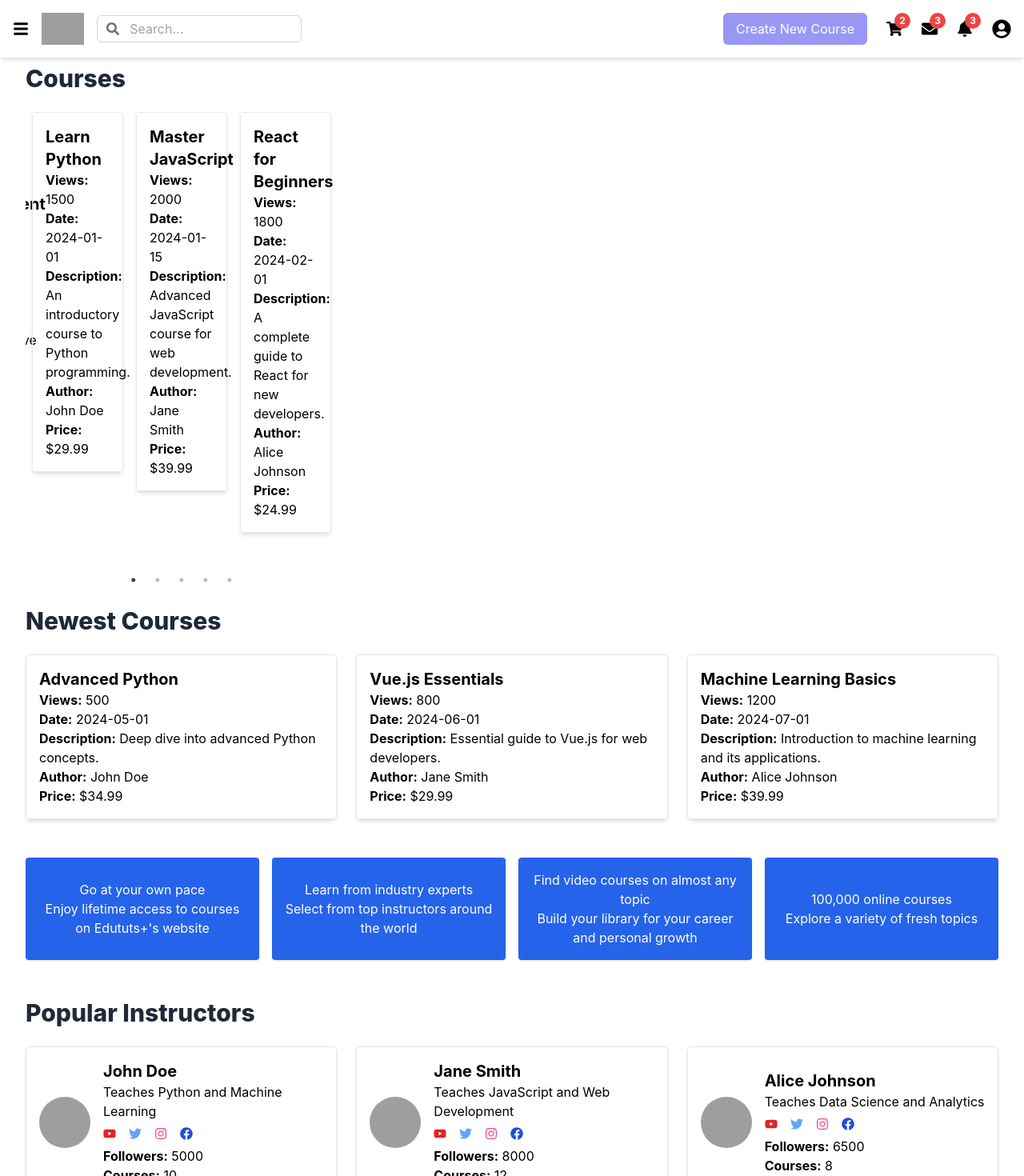
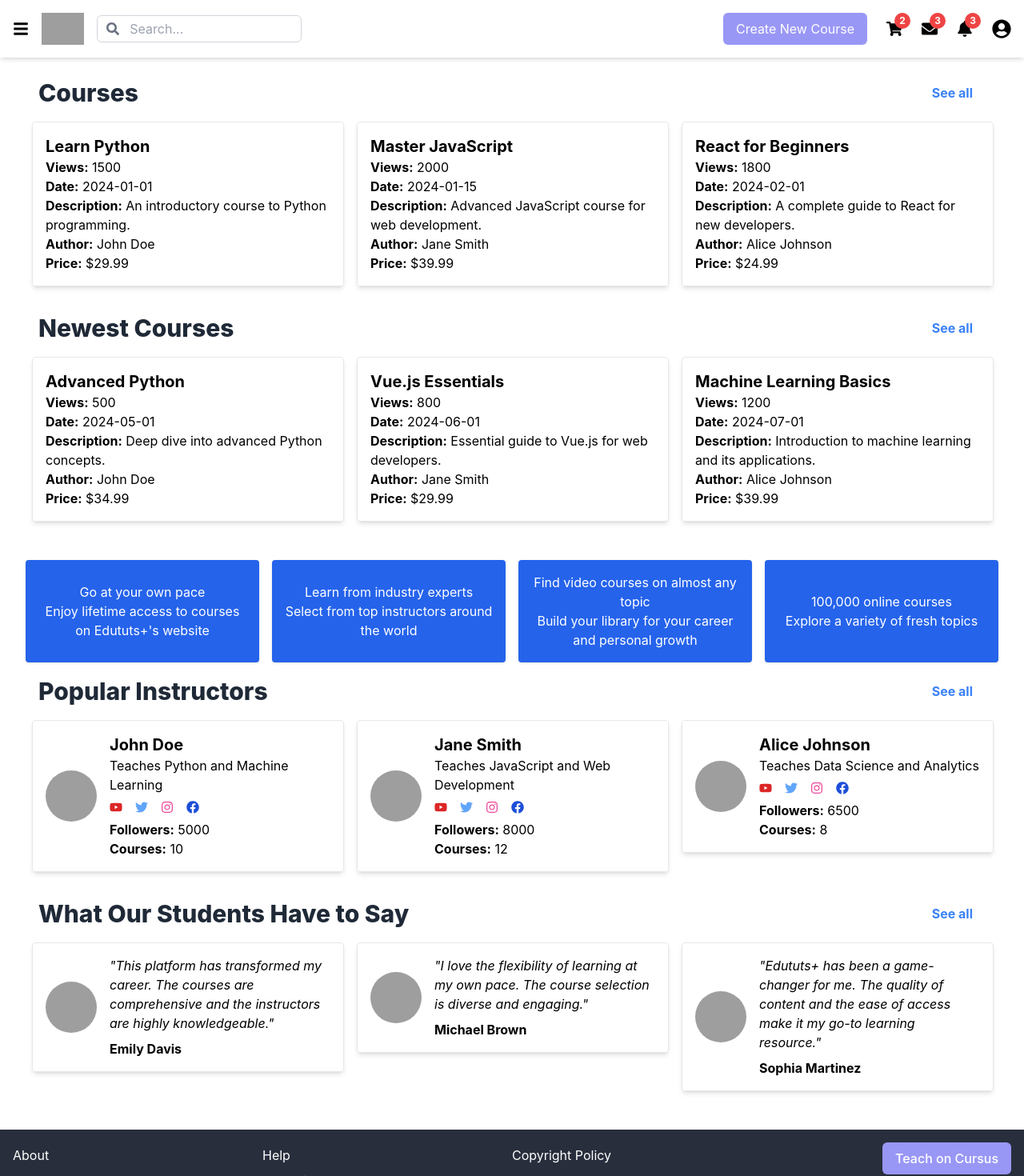
Before and after one commit to Ka213s/Clonesera, a React (Create React App) app: page / in a window 1280 px wide. Shown: the top 1470 px of the page at 80% size. Built offline with nearby package versions, Linux system fonts and the light colour scheme; grey boxes are pictures that could not be loaded.

Commit message:
Update CSS

```diff
--- a/src/components/Header/Header.tsx
+++ b/src/components/Header/Header.tsx
@@ -7,9 +7,17 @@ interface HeaderProps {
 
 const Header: React.FC<HeaderProps> = ({ toggleMenu }) => {
   const [showDropdown, setShowDropdown] = useState(false);
+  const [showBellNotification, setShowBellNotification] = useState(false);
+  const [showEmailNotifications, setShowEmailNotifications] = useState(false);
 
   const toggleDropdown = () => {
     setShowDropdown(!showDropdown);
+  };
+  const toggleEmailNotifications = () => {
+    setShowEmailNotifications(!showEmailNotifications);
+  };
+  const toggleBellNotification = () => {
+    setShowBellNotification(!showBellNotification);
   };
 
   return (
@@ -38,14 +46,32 @@ const Header: React.FC<HeaderProps> = ({ toggleMenu }) => {
             2
           </div>
         </div>
-        <div className="relative">
-          <FaEnvelope className="text-xl cursor-pointer" />
+        <div className="relative" onClick={toggleEmailNotifications}>
+          <FaEnvelope className="text-xl cursor-pointer" onClick={() => setShowEmailNotifications(true)} /> {/* Thêm sự kiện onClick */}
+          {showEmailNotifications && (
+            <div className="absolute top-0 right-0 mt-10 py-2 w-48 bg-white border border-gray-300 rounded-md shadow-lg">
+              <ul>
+                <li className="px-4 py-2 hover:bg-gray-100 cursor-pointer">Notification 1</li>
+                <li className="px-4 py-2 hover:bg-gray-100 cursor-pointer">Notification 2</li>
+                <li className="px-4 py-2 hover:bg-gray-100 cursor-pointer">Notification 3</li>
+              </ul>
+            </div>
+          )}
           <div className="absolute top-0 right-0 transform translate-x-1/2 -translate-y-1/2 inline-flex items-center justify-center w-5 h-5 text-xs font-bold text-white bg-red-500 rounded-full">
             3
           </div>
         </div>
-        <div className="relative">
-          <FaBell className="text-xl cursor-pointer" />
+        <div className="relative" onClick={toggleBellNotification}>
+          <FaBell className="text-xl cursor-pointer" onClick={() => setShowBellNotification(true)}/>
+          {showBellNotification && (
+            <div className="absolute top-0 right-0 mt-10 py-2 w-48 bg-white border border-gray-300 rounded-md shadow-lg">
+              <ul>
+                <li className="px-4 py-2 hover:bg-gray-100 cursor-pointer">Notification 1</li>
+                <li className="px-4 py-2 hover:bg-gray-100 cursor-pointer">Notification 2</li>
+                <li className="px-4 py-2 hover:bg-gray-100 cursor-pointer">Notification 3</li>
+              </ul>
+            </div>
+          )}
           <div className="absolute top-0 right-0 transform translate-x-1/2 -translate-y-1/2 inline-flex items-center justify-center w-5 h-5 text-xs font-bold text-white bg-red-500 rounded-full">
             3
           </div>
--- a/src/page/HomePage.tsx
+++ b/src/page/HomePage.tsx
@@ -11,20 +11,28 @@ import TestimonialCard from '../components/TestimonialCard';
 import "slick-carousel/slick/slick.css";
 import "slick-carousel/slick/slick-theme.css";
 
+
 const HomePage: React.FC = () => {
   const settings = {
-    dots: true,
+    dots: false,
     infinite: true,
     speed: 500,
     slidesToShow: 3,
     slidesToScroll: 1,
     arrows: true,
   };
+
+
   return (
     <MainLayout>
       <div className="p-4">
-        <h1 className="text-3xl font-extrabold mb-6 text-gray-800">Courses</h1>
-        <div className="grid grid-cols-1 md:grid-cols-2 lg:grid-cols-3 gap-6">
+        <div className="p-4 relative flex items-center justify-between">
+          <h1 className="text-3xl font-extrabold text-gray-800">Courses</h1>
+          <button className="text-blue-500 hover:text-blue-700 font-bold py-2 px-4 rounded">
+            See all
+          </button>
+        </div>
+        <div className="grid grid-cols-1">
           <Slider {...settings}>
             {coursesData.courses.map((course, index) => (
               <div key={index} className="px-2">
@@ -40,12 +48,17 @@ const HomePage: React.FC = () => {
             ))}
           </Slider>
         </div>
-
-        <h1 className="text-3xl font-extrabold mt-12 mb-6 text-gray-800">Newest Courses</h1>
-        <div className="grid grid-cols-1 md:grid-cols-2 lg:grid-cols-3 gap-6">
+        <div className="p-4 relative flex items-center justify-between">
+          <h1 className="text-3xl font-extrabold text-gray-800">Newest Courses</h1>
+          <button className="text-blue-500 hover:text-blue-700 font-bold py-2 px-4 rounded">
+            See all
+          </button>
+        </div>
+        <div className="grid grid-cols-1">
+          <Slider {...settings}>
             {coursesData.newestCourses.map((course, index) => (
+              <div key={index} className="px-2">
                 <CourseCard
-              key={index}
                   name={course.name}
                   views={course.views}
                   date={course.date}
@@ -53,16 +66,22 @@ const HomePage: React.FC = () => {
                   author={course.author}
                   price={course.price}
                 />
+              </div>
             ))}
+          </Slider>
         </div>
-
         <FeatureButtons />
-
-        <h1 className="text-3xl font-extrabold mt-12 mb-6 text-gray-800">Popular Instructors</h1>
-        <div className="grid grid-cols-1 md:grid-cols-2 lg:grid-cols-3 gap-6">
+        <div className="p-4 relative flex items-center justify-between">
+          <h1 className="text-3xl font-extrabold text-gray-800">Popular Instructors</h1>
+          <button className="text-blue-500 hover:text-blue-700 font-bold py-2 px-4 rounded">
+            See all
+          </button>
+        </div>
+        <div className="grid grid-cols-1">
+          <Slider {...settings}>
             {instructorsData.instructors.map((instructor, index) => (
+              <div key={index} className="px-2">
                 <InstructorCard
-              key={index}
                   name={instructor.name}
                   avatar={instructor.avatar}
                   content={instructor.content}
@@ -70,21 +89,31 @@ const HomePage: React.FC = () => {
                   followers={instructor.followers}
                   courses={instructor.courses}
                 />
+              </div>
             ))}
+          </Slider>
         </div>
-
-        <h1 className="text-3xl font-extrabold mt-12 mb-6 text-gray-800">What Our Students Have to Say</h1>
-        <div className="grid grid-cols-1 md:grid-cols-2 lg:grid-cols-3 gap-6">
+        <div className="p-4 relative flex items-center justify-between">
+          <h1 className="text-3xl font-extrabold text-gray-800">What Our Students Have to Say</h1>
+          <button className="text-blue-500 hover:text-blue-700 font-bold py-2 px-4 rounded">
+            See all
+          </button>
+        </div>
+        <div className="grid grid-cols-1">
+          <Slider {...settings}>
             {testimonialsData.testimonials.map((testimonial, index) => (
+              <div key={index} className="px-2">
                 <TestimonialCard
-              key={index}
                   name={testimonial.name}
                   avatar={testimonial.avatar}
                   description={testimonial.description}
                 />
+              </div>
             ))}
+          </Slider>
         </div>
       </div>
+
     </MainLayout>
   );
 };
--- a/src/styles/App.css
+++ b/src/styles/App.css
@@ -1,3 +1,7 @@
 @tailwind base;
 @tailwind components;
 @tailwind utilities;
+
+#slider-boxes {
+    display: flex !important;
+}
```
Lines whose indentation alone changed are shown as unchanged.
